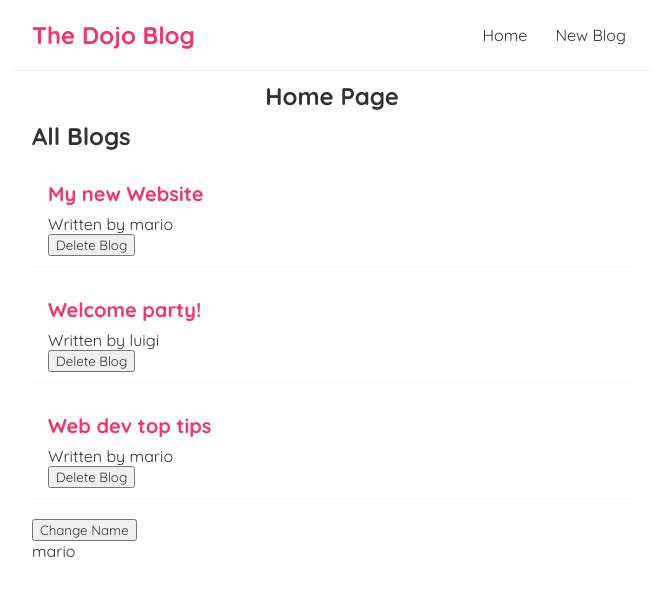
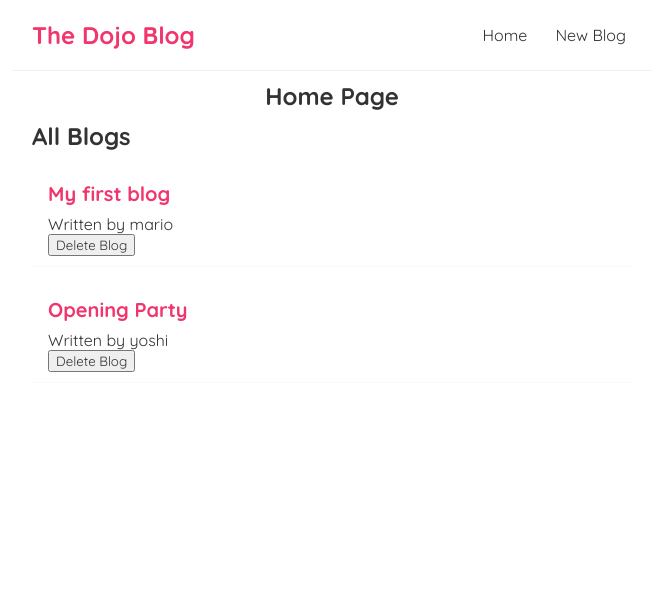
Before and after one commit to FaeizHamdard22/dojo-blog-1, a React (Create React App) app: page / in a window 1280 px wide. Shown: the top 596 px of the page, without its empty margins (308-964 px from the left). Built offline with nearby package versions, Linux system fonts and the light colour scheme; data requests are answered from the project's data file.

Commit message:
using fetch API.

```diff
--- a/data/db.json
+++ b/data/db.json
@@ -2,13 +2,13 @@
   "blogs": [
     {
       "title": "My first blog",
-            "body": "lorem ipsum how you doing ",
+      "body": "lorem ipsum how you doing lorem ipsum how you doing lorem ipsum how you doing lorem ipsum how you doing ",
       "author": "mario",
       "id": 1
     },
     {
       "title": "Opening Party",
-            "body": "lorem ipsum how you doing ",
+      "body": "lorem ipsum how you doing lorem ipsum how you doing lorem ipsum how you doing lorem ipsum how you doing ",
       "author": "yoshi",
       "id": 2
     }
--- a/src/Home.js
+++ b/src/Home.js
@@ -2,11 +2,7 @@
 import BlogList from './BlogList';
 
 const Home = () => {
-  const [blogs, setBlogs] = useState([
-    {title: 'My new Website', body: "lorem ipsum...", author: "mario", id: 1},
-    {title: 'Welcome party!', body: "lorem ipsum...", author: "luigi", id: 2},
-    {title: 'Web dev top tips', body: "lorem ipsum...", author: "mario", id: 3},
-  ]);
+  const [blogs, setBlogs] = useState(null);
 
   const [name, setName] = useState("mario");
 
@@ -16,16 +12,19 @@
   }
 
   useEffect(() => {
-    console.log("useEffect ran");
-    console.log(blogs);
-  }, [name]);
+    fetch("http://localhost:8000/blogs")
+      .then(res => {
+        return res.json();
+      })
+      .then(data => {
+        setBlogs(data);
+      })
+  }, []);
 
   return (
     <div className="home">
       <h2 className='home-title'>Home Page</h2>
-      <BlogList blogs={blogs} title="All Blogs" handleDelete={handleDelete} />
-      <button onClick={() => setName('luigi')}>Change Name</button>
-      <p>{name}</p>
+      {blogs && <BlogList blogs={blogs} title="All Blogs" handleDelete={handleDelete} />}
     </div>
   );
 };
```
Lines whose indentation alone changed are shown as unchanged.
